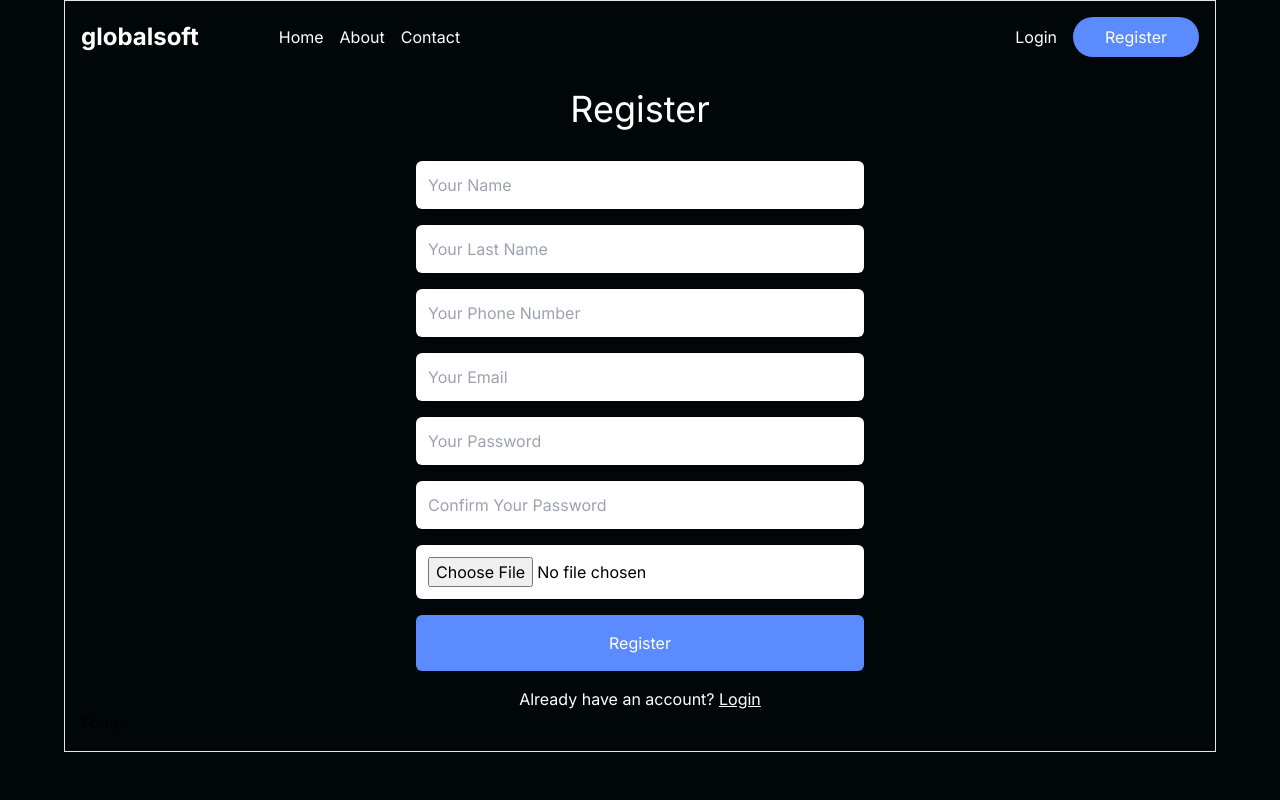
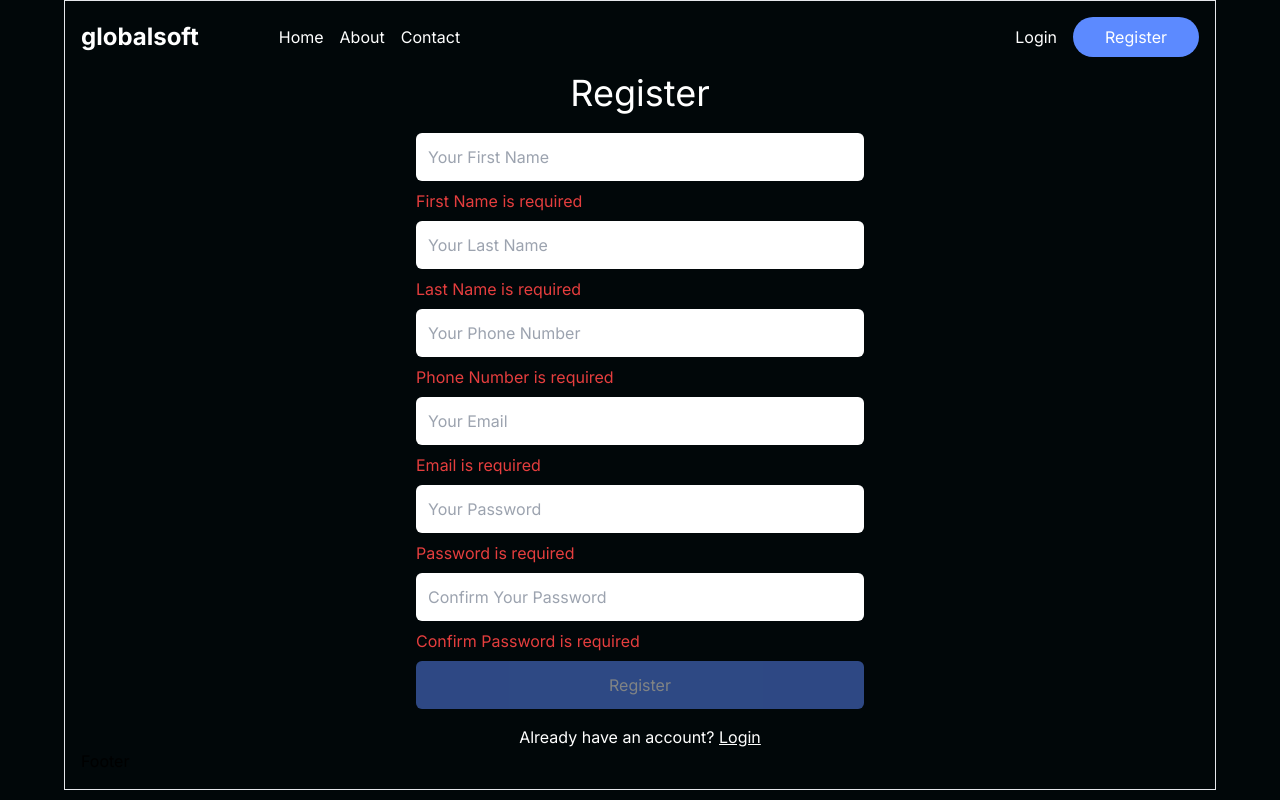
Before and after one commit to Franjo7/Code-Camp-App, a Next.js app in the folder frontend/: page /register in a window 1280 px wide. Built offline with nearby package versions, Linux system fonts and the light colour scheme.

Commit message:
Dodana validacija za prijavu i registraciju

```diff
--- a/frontend/src/app/(auth)/login/page.js
+++ b/frontend/src/app/(auth)/login/page.js
@@ -1,14 +1,59 @@
-import React from 'react'
+"use client"
+import React, { useState, useEffect } from 'react';
 
 const page = () => {
+
+  const [email, setEmail] = useState('');
+  const [password, setPassword] = useState('');
+  const [errors, setErrors] = useState({});
+  const [isFormValid, setIsFormValid] = useState(false);
+
+  useEffect(() => {
+    validateForm();
+  }, [email, password]);
+
+  const validateForm = () => {
+    let errors = {};
+
+    if(!email) {
+      errors.email = 'Email is required';
+    }
+    else if (!/\S+@\S+\.\S+/.test(email)) {
+      errors.email = 'Email is not valid';
+    }
+
+    if(!password) {
+      errors.password = 'Password is required';
+    }
+    else if (password.length < 8) {
+      errors.password = 'Password must be at least 8 characters long';
+    }
+
+    setErrors(errors);
+    setIsFormValid(Object.keys(errors).length === 0);
+  };
+
+  const handleSubmit = () => {
+    if (isFormValid) {
+      alert('Form is valid');
+    }
+    else {
+      alert('Form is invalid');
+    }
+  };
+
   return (
-    <section className='mt-8'>
+    <section className='mt-4'>
       <h1 className='text-center text-white text-4xl'>Login</h1>
-      <form className='flex flex-col gap-6 max-w-md mx-auto mt-8'>
-        <input type='email' placeholder='Your Email' className='bg-white rounded-md p-3' required />
-        <input type='password' placeholder='Your Password' className='bg-white rounded-md p-3' required />
-        <a href='/forgot-password' className='text-white text-left px-1'>Forgot Password?</a>
-        <button className='bg-primary text-white rounded-md p-4'>Login</button>
+      <form className='flex flex-col gap-2 max-w-md mx-auto mt-5' autoComplete='off' onSubmit={handleSubmit}>
+        <input type='email' value={email} placeholder='Your Email' className='bg-white rounded-md p-3' onChange={(e) => setEmail(e.target.value)} required />
+        {errors.email && <p className="error-message">{errors.email}</p>}
+        <input type='password' value={password} placeholder='Your Password' className='bg-white rounded-md p-3' onChange={(e) => setPassword(e.target.value)} required />
+        {errors.password && <p className="error-message">{errors.password}</p>}
+        <a href='/forgot-password' className='text-white text-left py-5'>Forgot Password?</a>
+        <button className={`bg-primary text-white rounded-md p-3 ${!isFormValid && 'opacity-50 cursor-not-allowed'}`} disabled={!isFormValid}
+        type="submit">Login</button>
+
       </form>
       <p className='text-center text-white mt-4'>
         Don't have an account? <a href='/register' className='underline'>Register</a>
--- a/frontend/src/app/(auth)/register/page.js
+++ b/frontend/src/app/(auth)/register/page.js
@@ -1,18 +1,102 @@
-import React from 'react'
+"use client"
+import React, { useState, useEffect } from 'react';
 
 const page = () => {
+
+  const [firstName, setFirstName] = useState('');
+  const [lastName, setLastName] = useState('');
+  const [tel, setTel] = useState('');
+  const [email, setEmail] = useState('');
+  const [password, setPassword] = useState('');
+  const [confirmPassword, setConfirmPassword] = useState('');
+  const [errors, setErrors] = useState({});
+  const [isFormValid, setIsFormValid] = useState(false);
+
+  useEffect(() => {
+    validateForm();
+  }, [firstName, lastName, tel, email, password, confirmPassword]);
+
+  const validateForm = () => {
+    let errors = {};
+
+    if(!firstName) {
+      errors.firstName = 'First Name is required';
+    }
+    else if (!/^[A-Za-z]+$/.test(firstName)) {
+      errors.firstName = 'First Name must contain only letters';
+    }
+
+    if(!lastName) {
+      errors.lastName = 'Last Name is required';
+    }
+    else if (!/^[A-Za-z]+$/.test(lastName)) {
+      errors.lastName = 'Last Name must contain only letters';
+    }
+
+    if(!tel) {
+      errors.tel = 'Phone Number is required';
+    }
+    else if (!/^\+[0-9]{3} [0-9]{2} [0-9]{3}-[0-9]{3}$/.test(tel)) {
+      errors.tel = 'Phone Number must be in the format +387 63 XXX-XXX';
+    }
+
+    if(!email) {
+      errors.email = 'Email is required';
+    }
+    else if (!/\S+@\S+\.\S+/.test(email)) {
+      errors.email = 'Email is not valid';
+    }
+
+    if(!password) {
+      errors.password = 'Password is required';
+    }
+    else if (password.length < 8) {
+      errors.password = 'Password must be at least 8 characters long';
+    }
+
+    if(!confirmPassword) {
+      errors.confirmPassword = 'Confirm Password is required';
+    }
+    else if (confirmPassword.length < 8) {
+      errors.confirmPassword = 'Password must be at least 8 characters long';
+    }
+    else if (password !== confirmPassword) {
+      errors.confirmPassword = 'Passwords do not match';
+    }
+
+    setErrors(errors);
+    setIsFormValid(Object.keys(errors).length === 0);
+
+  };
+
+  const handleSubmit = () => {
+    if (isFormValid) {
+      alert('Form is valid');
+    }
+    else {
+      alert('Form is invalid');
+    }
+  };
+
   return (
-    <section className='mt-8'>
+    <section className='mt-4'>
       <h1 className='text-center text-white text-4xl'>Register</h1>
-      <form className='flex flex-col gap-4 max-w-md mx-auto mt-8'>
-        <input type='text' placeholder='Your Name' className='bg-white rounded-md p-3' required />
-        <input type='text' placeholder='Your Last Name' className='bg-white rounded-md p-3' required />
-        <input type='number' placeholder='Your Phone Number' className='bg-white rounded-md p-3' required />
-        <input type='email' placeholder='Your Email' className='bg-white rounded-md p-3' required />
-        <input type='password' placeholder='Your Password' className='bg-white rounded-md p-3' required />
-        <input type='password' placeholder='Confirm Your Password' className='bg-white rounded-md p-3' required />
-        <input type='file' placeholder='Upload Your CV' className='bg-white rounded-md p-3' required />
-        <button className='bg-primary text-white rounded-md p-4'>Register</button>
+      <form className='flex flex-col gap-2 max-w-md mx-auto mt-5' autoComplete='off' onSubmit={handleSubmit}>
+        <input type='text' value={firstName} placeholder='Your First Name' className='bg-white rounded-md p-3' onChange={(e) => setFirstName(e.target.value)} />
+        {errors.firstName && <p className="error-message">{errors.firstName}</p>}
+        <input type='text' value={lastName} placeholder='Your Last Name' className='bg-white rounded-md p-3' onChange={(e) => setLastName(e.target.value)} required />
+        {errors.lastName && <p className="error-message">{errors.lastName}</p>}
+        <input type='tel' value={tel} placeholder='Your Phone Number' className='bg-white rounded-md p-3' onChange={(e) => setTel(e.target.value)} required />
+        {errors.tel && <p className="error-message">{errors.tel}</p>}
+        <input type='email' value={email} placeholder='Your Email' className='bg-white rounded-md p-3' onChange={(e) => setEmail(e.target.value)} required />
+        {errors.email && <p className="error-message">{errors.email}</p>}
+        <input type='password' value={password} placeholder='Your Password' className='bg-white rounded-md p-3' onChange={(e) => setPassword(e.target.value)} required />
+        {errors.password && <p className="error-message">{errors.password}</p>}
+        <input type='password' value={confirmPassword} placeholder='Confirm Your Password' className='bg-white rounded-md p-3' onChange={(e) => setConfirmPassword(e.target.value)} required />
+        {errors.confirmPassword && <p className="error-message">{errors.confirmPassword}</p>}
+        <button className={`bg-primary text-white rounded-md p-3 ${!isFormValid && 'opacity-50 cursor-not-allowed'}`} disabled={!isFormValid}
+        type="submit">Register</button>
+
       </form>
       <p className='text-center text-white mt-4'>
         Already have an account? <a href='/login' className='underline'>Login</a>
--- a/frontend/src/app/globals.css
+++ b/frontend/src/app/globals.css
@@ -5,3 +5,9 @@
 :root {
     background-color: rgb(1, 7, 9);
 }
+
+.error-message {
+    color: #e53e3e; /* Red 600 */
+    margin: 0;
+    padding: 0;
+}
```
Also changed, not shown: frontend/package.json (+5 -4 lines), 1 other file (tests, documents, lock files or other folders).
